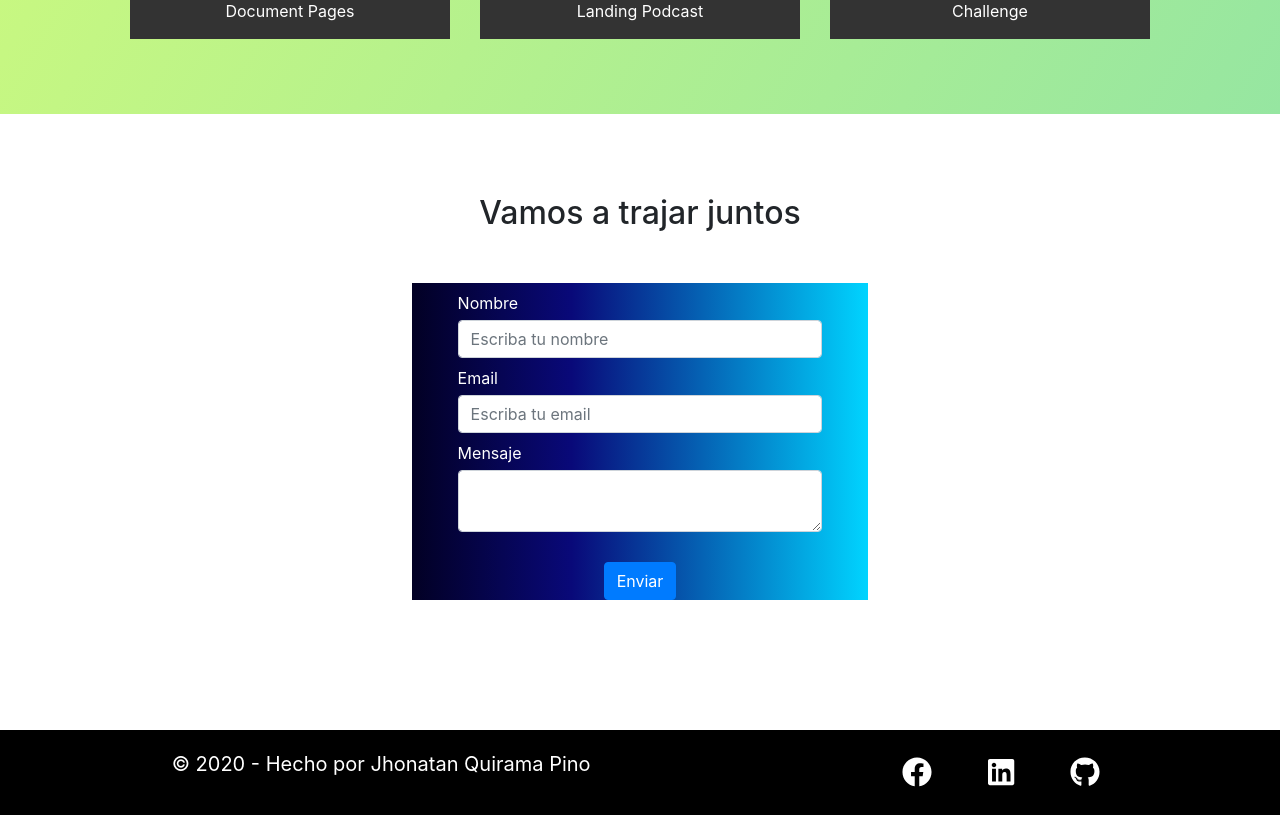
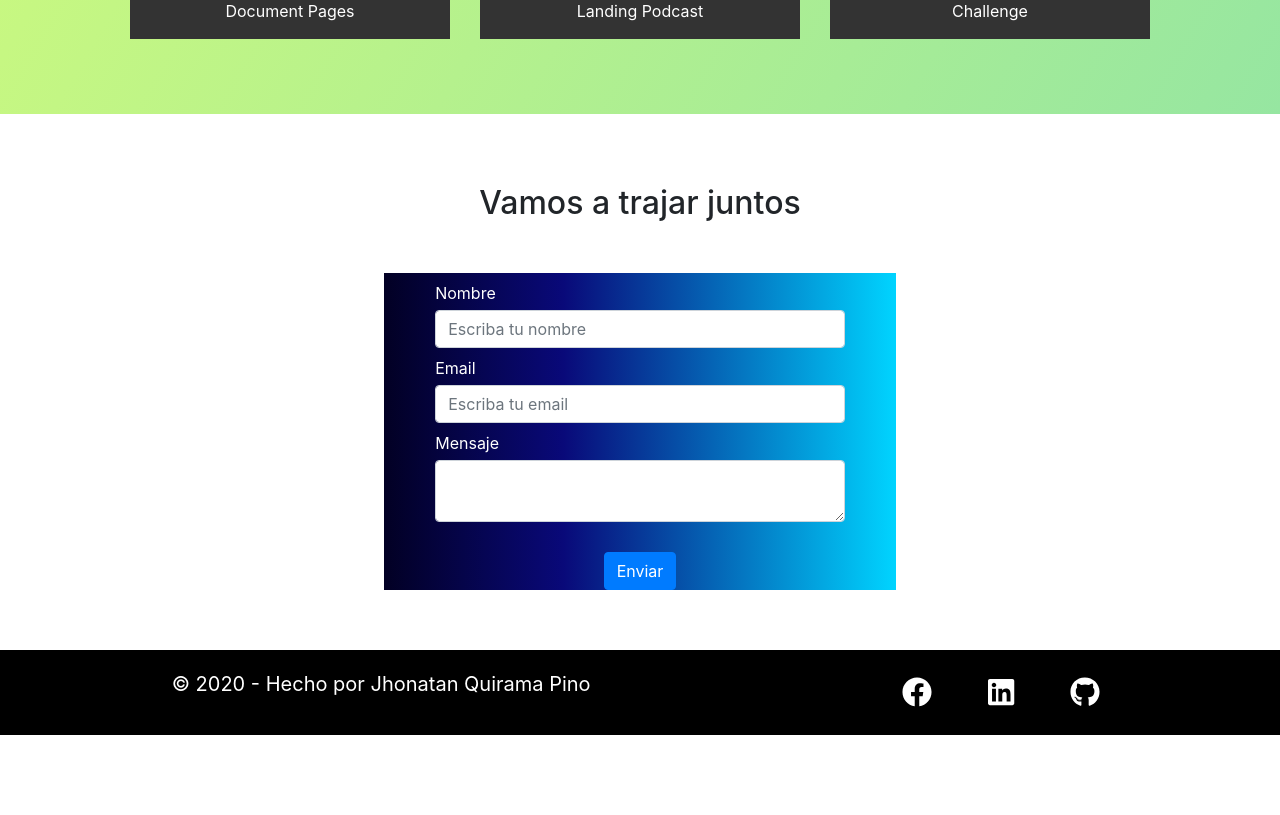
Before and after one commit to kira4489/PortafolioViejo, a React (Create React App) app: page / in a window 1280 px wide. Shown: the part 2420-3235 px from the top of the page. After the commit the page ends 3155 px from the top, so only its background shows below. Built offline with nearby package versions, Linux system fonts and the light colour scheme.

Commit message:
actualizaciones

```diff
--- a/src/Components/Contact/Contact.css
+++ b/src/Components/Contact/Contact.css
@@ -1,6 +1,6 @@
 .formulario {
-  padding: 70px;
-  margin-top: 10px;
+  /* padding: 70px; */
+  margin-top: 70px;
   margin-bottom: 60px;
 }
 
```
